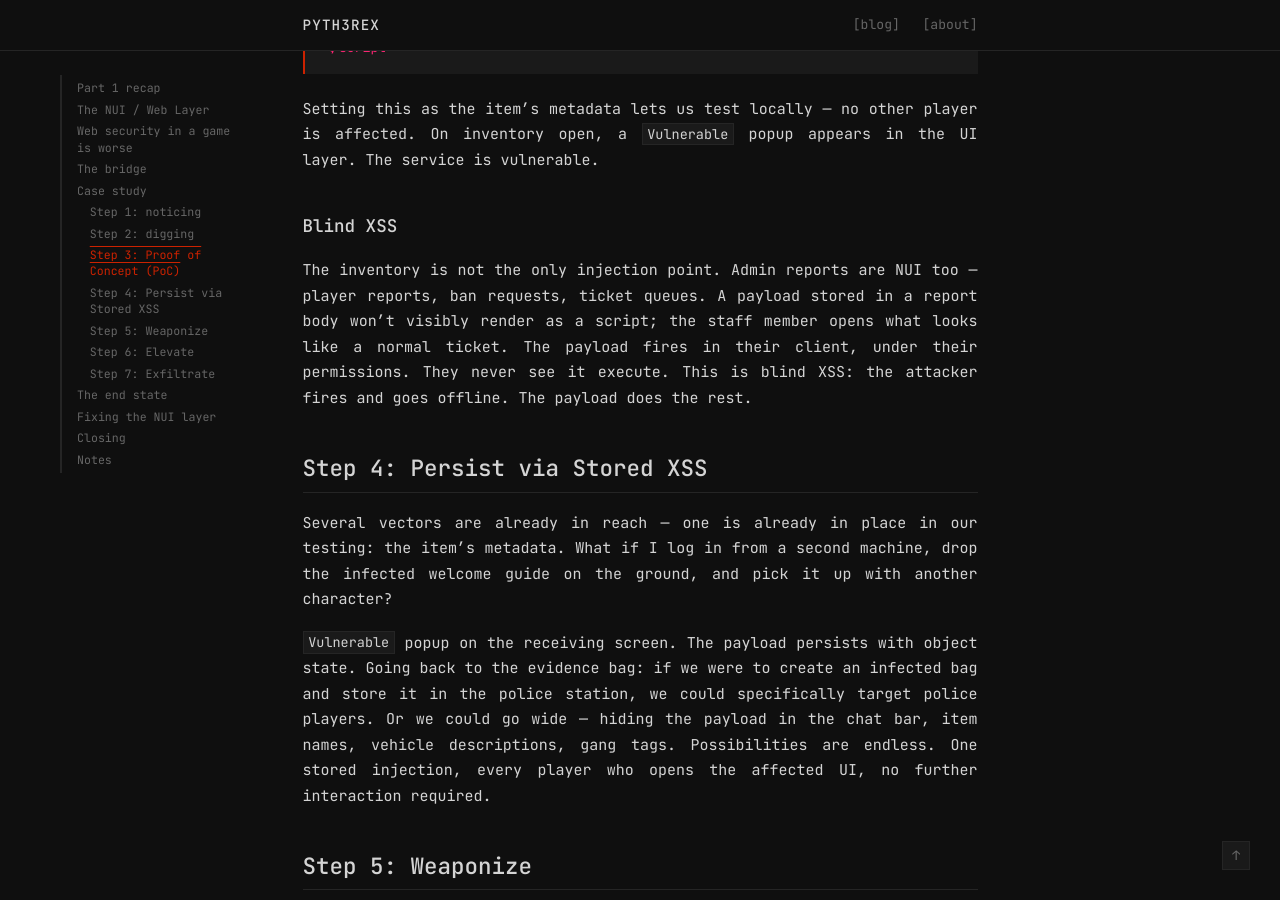
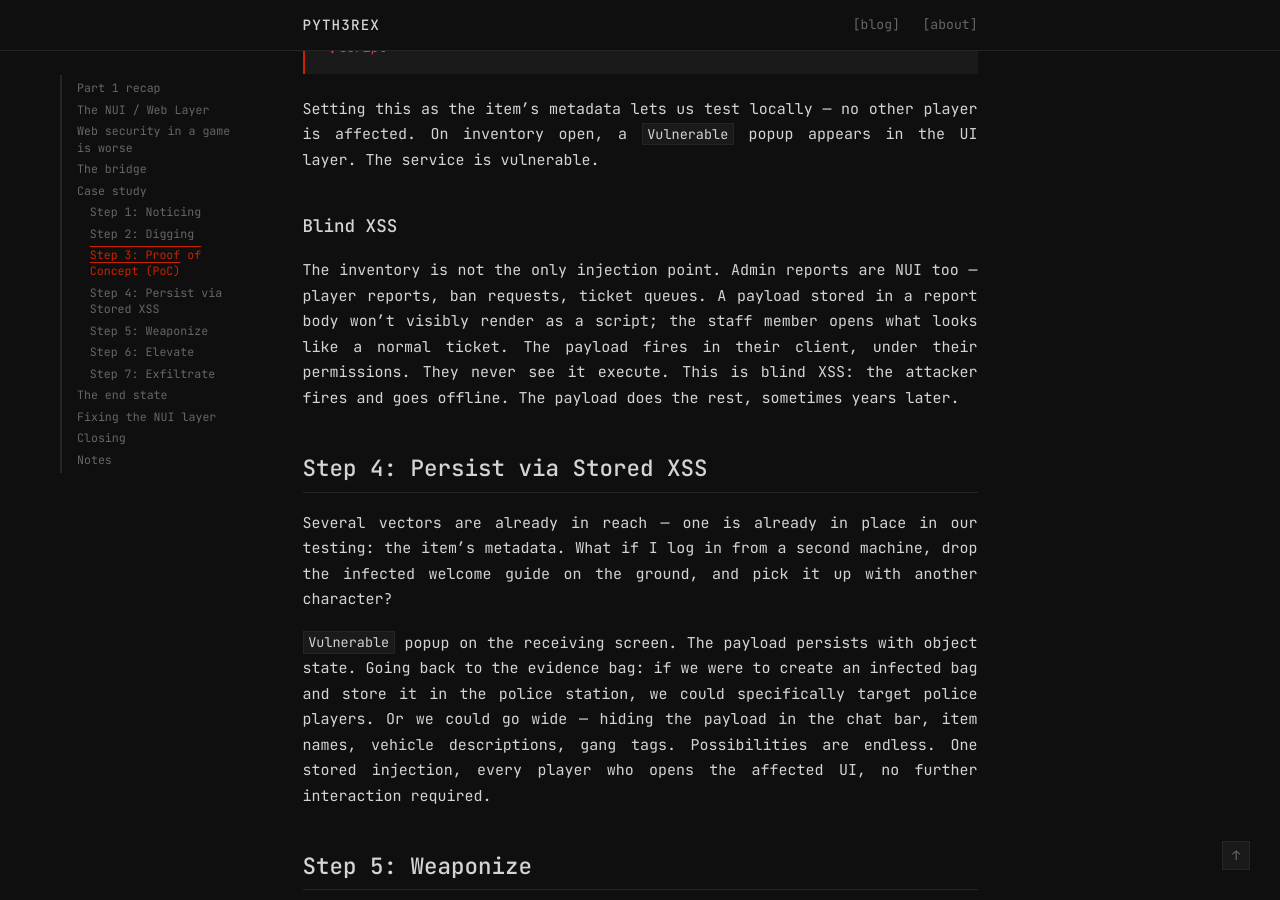
Before and after one commit to Pyth3rEx/Pyth3rEx.github.io, a Jekyll site: the page built from _posts/2026-03-26-fivem-web-surface.md, in a window 1280 px wide and 900 px high, scrolled down 3505 px. Built offline with Jekyll 4.4.1, drawn with Linux system fonts in a browser that asks for light colours; some of the changed text lies outside the part shown.

```diff
--- a/_posts/2026-03-26-fivem-web-surface.md
+++ b/_posts/2026-03-26-fivem-web-surface.md
@@ -84,13 +84,13 @@ the DOM on the wrong side of it.
 
 # Case study
 
-## Step 1: noticing
+## Step 1: Noticing
 
 We join a new server — it's got open police slots, great. Playing around we notice evidence bags:
 placeable items like bullet casings that accept metadata comments, letting detectives add context
 to evidence later in an investigation. Let's dig.
 
-## Step 2: digging
+## Step 2: Digging
 
 The script is paid — no public source, documentation behind a paywall. A bit of OSINT surfaces an
 outdated leak: obfuscated code and a three-year-old user guide. The UI has changed and the feature
@@ -134,7 +134,7 @@ The inventory is not the only injection point. Admin reports are NUI too — pla
 requests, ticket queues. A payload stored in a report body won't visibly render as a script; the
 staff member opens what looks like a normal ticket. The payload fires in their client, under their
 permissions. They never see it execute. This is blind XSS: the attacker fires and goes offline.
-The payload does the rest.
+The payload does the rest, sometimes years later.
 
 ## Step 4: Persist via Stored XSS
 
```
